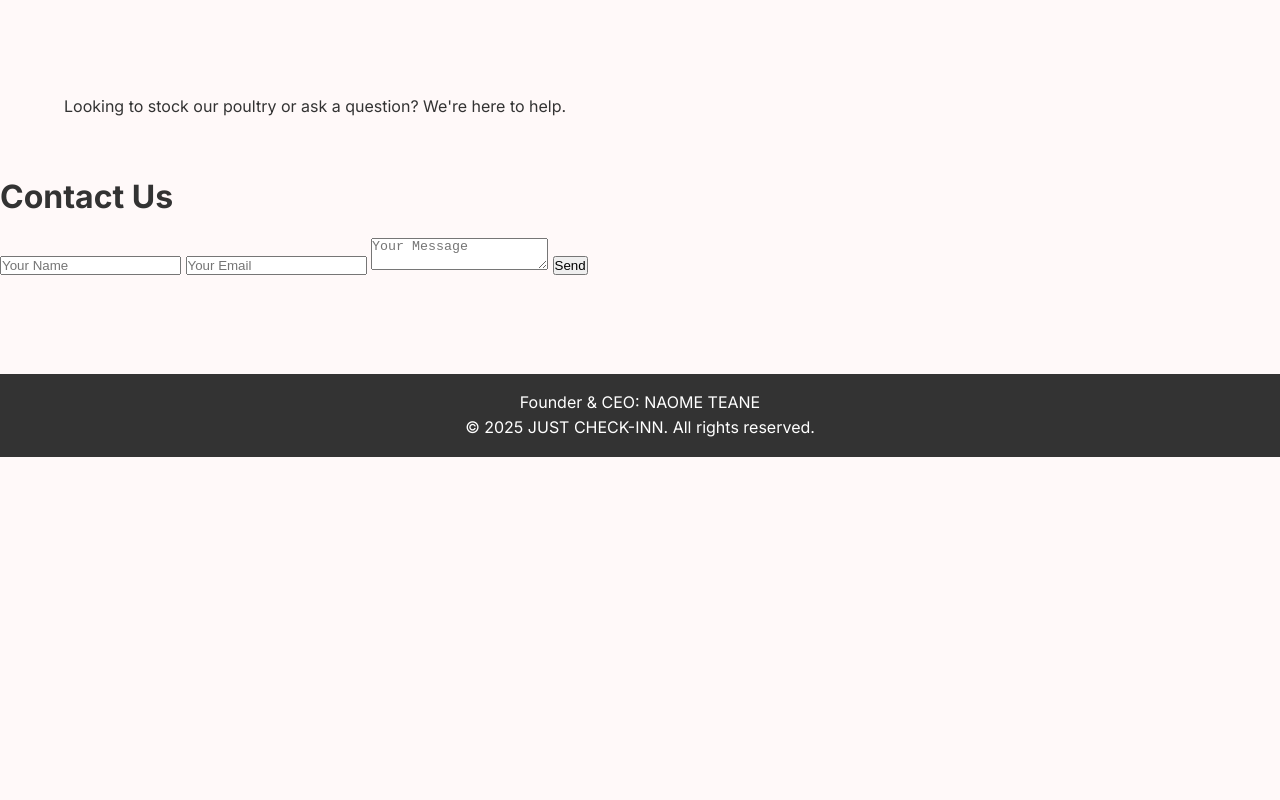
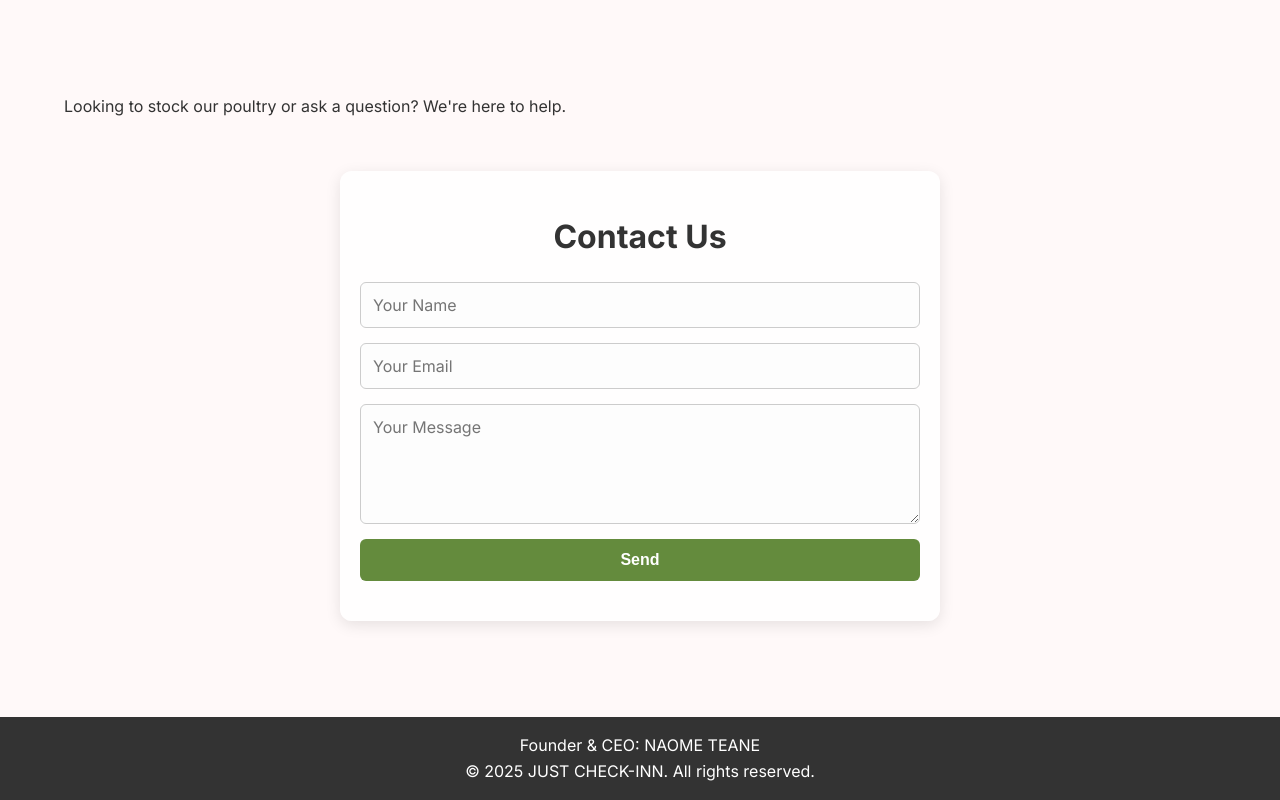
Before and after one commit to TIMOTHY275/JUST-CHECK-INN, a plain HTML site: page index.html in a window 1280 px wide. Shown: the part 985-1785 px from the top of the page. Before the commit the page ends 1442 px from the top, so only its background shows below. Drawn offline with nearby package versions, Linux system fonts and the light colour scheme.

Commit message:
Update style.css

```diff
--- a/style.css
+++ b/style.css
@@ -117,6 +117,8 @@ nav {
   margin-top: 2rem;
 }
 
+
+
 .service {
   flex: 1;
   min-width: 250px;
@@ -126,9 +128,18 @@ nav {
   box-shadow: 0 1px 3px rgba(0,0,0,0.1);
 }
 
+.service :hover{
+
+  border-color: #d35400;
+}
+
 .service h3 {
   margin-bottom: 1rem;
   color: #e67e22;
+}
+
+.service-gri:hover{
+  color: #333;
 }
 
 /* Contact Section */
@@ -179,3 +190,55 @@ footer {
     flex-direction: column;
   }
 }
+#KONTANT {
+  background-color: rgba(255, 255, 255, 0.85); /* Light and opaque */
+  padding: 40px 20px;
+  border-radius: 12px;
+  max-width: 600px;
+  margin: 0 auto;
+  box-shadow: 0 4px 15px rgba(0, 0, 0, 0.1);
+}
+
+#KONTANT form {
+  display: flex;
+  flex-direction: column;
+  gap: 15px;
+}
+
+#KONTANT input,
+#KONTANT textarea {
+  padding: 12px;
+  border: 1px solid #ccc;
+  border-radius: 6px;
+  font-family: 'Inter', sans-serif;
+  font-size: 16px;
+  background-color: #fdfdfd;
+  color: #333;
+}
+
+#KONTANT textarea {
+  resize: vertical;
+  min-height: 120px;
+}
+
+#KONTANT button {
+  padding: 12px;
+  background-color: #648b3d; /* Earthy green */
+  color: white;
+  border: none;
+  border-radius: 6px;
+  font-size: 16px;
+  cursor: pointer;
+  font-weight: bold;
+  transition: background-color 0.3s ease;
+}
+
+#KONTANT button:hover {
+  background-color: #4c6d2f;
+}
+
+#KONTANT h2 {
+  text-align: center;
+  color: #333;
+  margin-bottom: 20px;
+}
```
